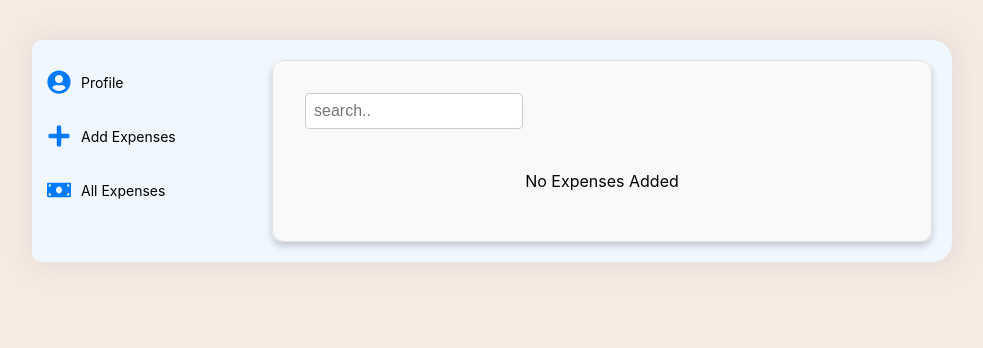
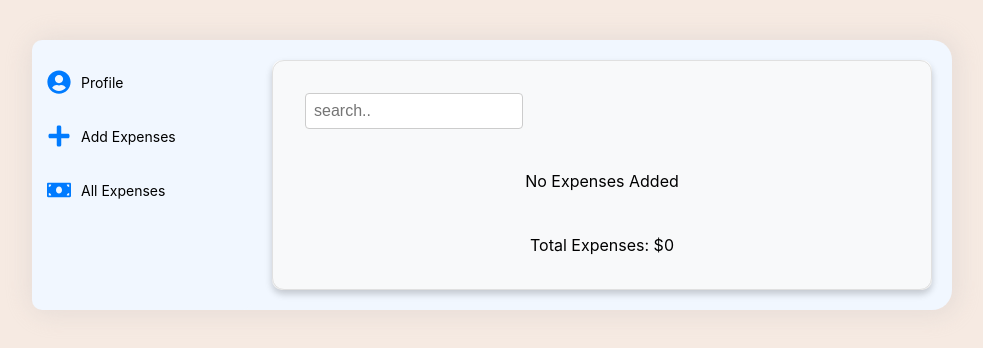
Before and after one commit to Ajazmiah/ExpenseTracker-, a React (Vite) app: page / in a window 1280 px wide. Both pictures are taken after a click on the item "All Expenses". Shown: the top 348 px of the page, without its empty margins (148-1131 px from the left). Built offline with nearby package versions, Linux system fonts and the light colour scheme.

Commit message:
added totla expenses

```diff
--- a/src/Components/Expenses/Expenses.jsx
+++ b/src/Components/Expenses/Expenses.jsx
@@ -15,6 +15,13 @@ function Expenses({ expenses }) {
   }, [query]);
 
   const MSG = (expenses.length > 0 && filterExpenses.length < 1 ) ? 'No match' : 'No Expenses Added '
+
+  const TOTAL_EXPENSE = expenses.reduce((acc, {amount}) => {
+    console.log('amount', amount)
+    return acc + +amount
+  },0)
+
+  console.log("TOT", TOTAL_EXPENSE)
 
   return (
     <div className={styles.container}>
@@ -37,6 +44,7 @@ function Expenses({ expenses }) {
           </div>
         ))
       )}
+       <span>Total Expenses: ${TOTAL_EXPENSE }</span>
     </div>
   );
 }
--- a/src/Components/Form/Form.jsx
+++ b/src/Components/Form/Form.jsx
@@ -35,7 +35,7 @@ function Form({ expenses, setExpenses }) {
       id: generateTempId(),
       description: "",
       date: "",
-      amount: "",
+      amount: '',
       category: "",
     });
   };
@@ -43,6 +43,7 @@ function Form({ expenses, setExpenses }) {
   // Function to handle changes in form inputs
   const handleChange = (e) => {
     const { name, value } = e.target;
+
     setFormData({
       ...formData,
       [name]: value,
```
